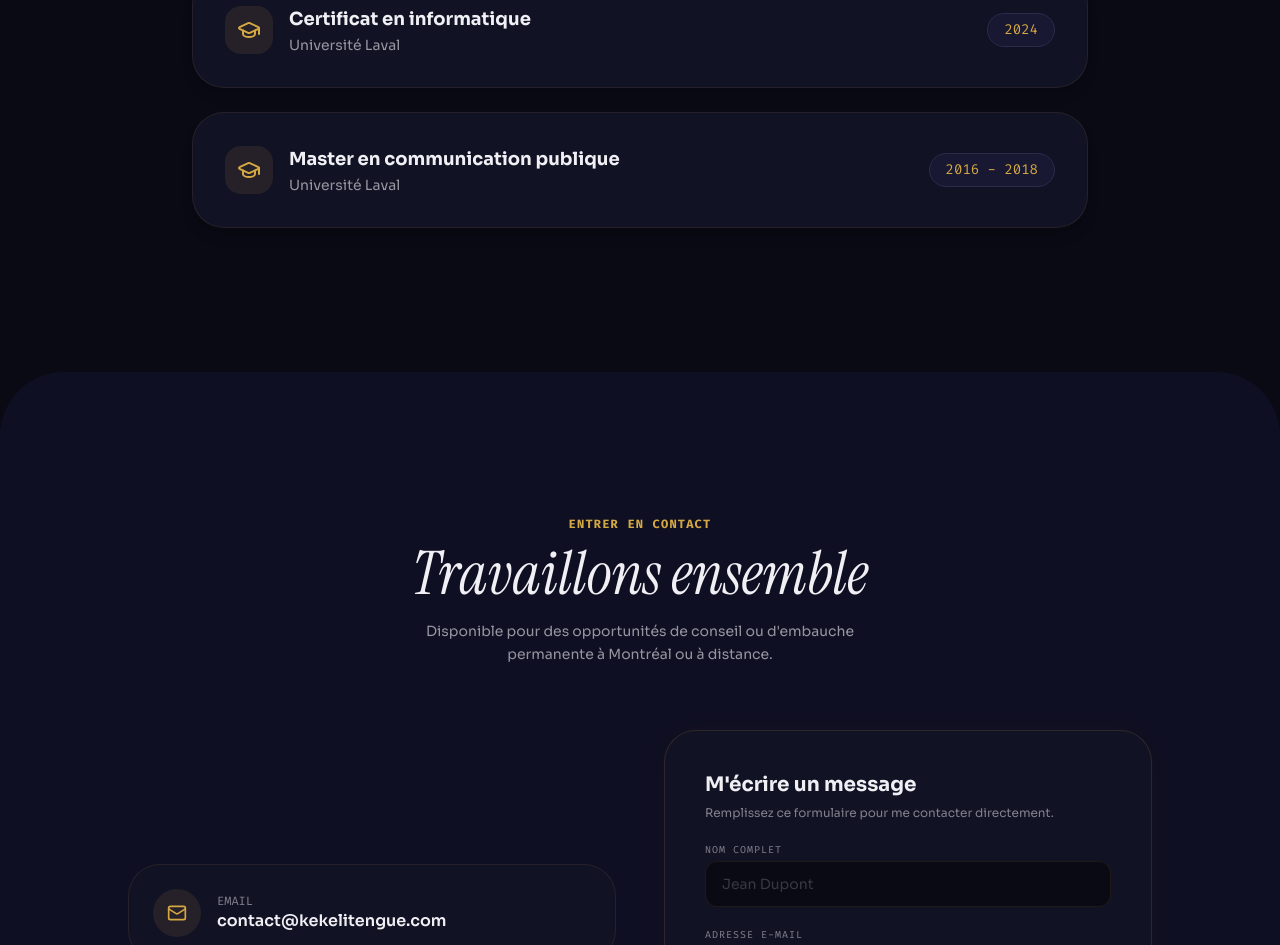
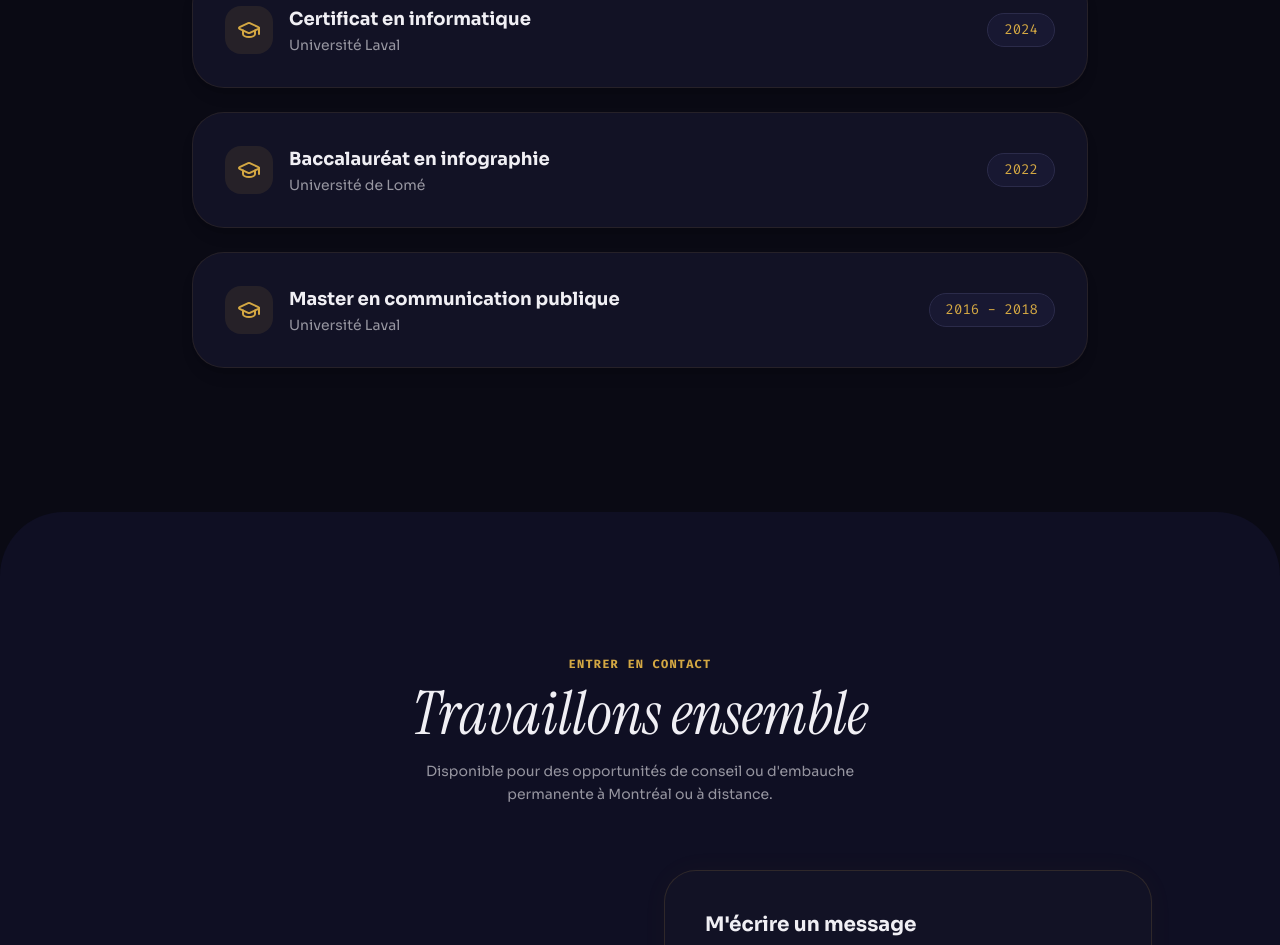
Before and after one commit to kekelhy/CV_Antigravity, a React (Vite) app: page / in a window 1280 px wide. Shown: the part 3973-4918 px from the top of the page. Built offline with nearby package versions, Linux system fonts and the light colour scheme.

Commit message:
feat: add Baccalauréat en infographie from Université de Lomé

```diff
--- a/src/App.jsx
+++ b/src/App.jsx
@@ -617,6 +617,21 @@ export default function App() {
                   <GraduationCap size={24} />
                 </div>
                 <div>
+                  <h3 className="text-lg font-bold text-[#F0EFF4] font-sans">Baccalauréat en infographie</h3>
+                  <span className="text-sm text-[#F0EFF4]/60 block mt-0.5">Université de Lomé</span>
+                </div>
+              </div>
+              <span className="mt-4 md:mt-0 font-mono text-sm px-4 py-1.5 rounded-full bg-[#181832] border border-[#2B2B4A] text-accent">
+                2022
+              </span>
+            </div>
+
+            <div className="formation-card bg-[#121225] border border-accent/10 hover:border-accent/30 rounded-[2rem] p-8 flex flex-col md:flex-row justify-between items-start md:items-center shadow-lg transition-all duration-300">
+              <div className="flex items-center gap-4">
+                <div className="w-12 h-12 rounded-2xl bg-accent/10 flex items-center justify-center text-accent">
+                  <GraduationCap size={24} />
+                </div>
+                <div>
                   <h3 className="text-lg font-bold text-[#F0EFF4] font-sans">Master en communication publique</h3>
                   <span className="text-sm text-[#F0EFF4]/60 block mt-0.5">Université Laval</span>
                 </div>
```
